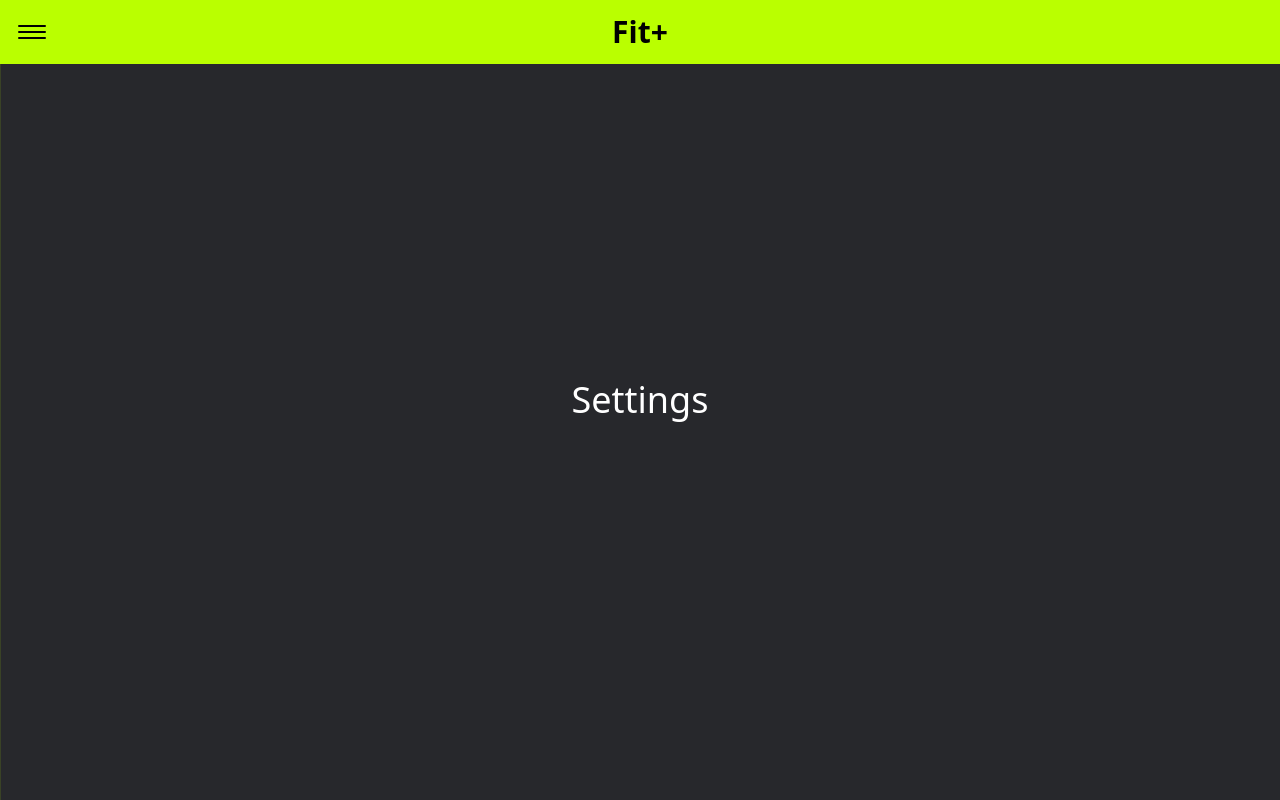
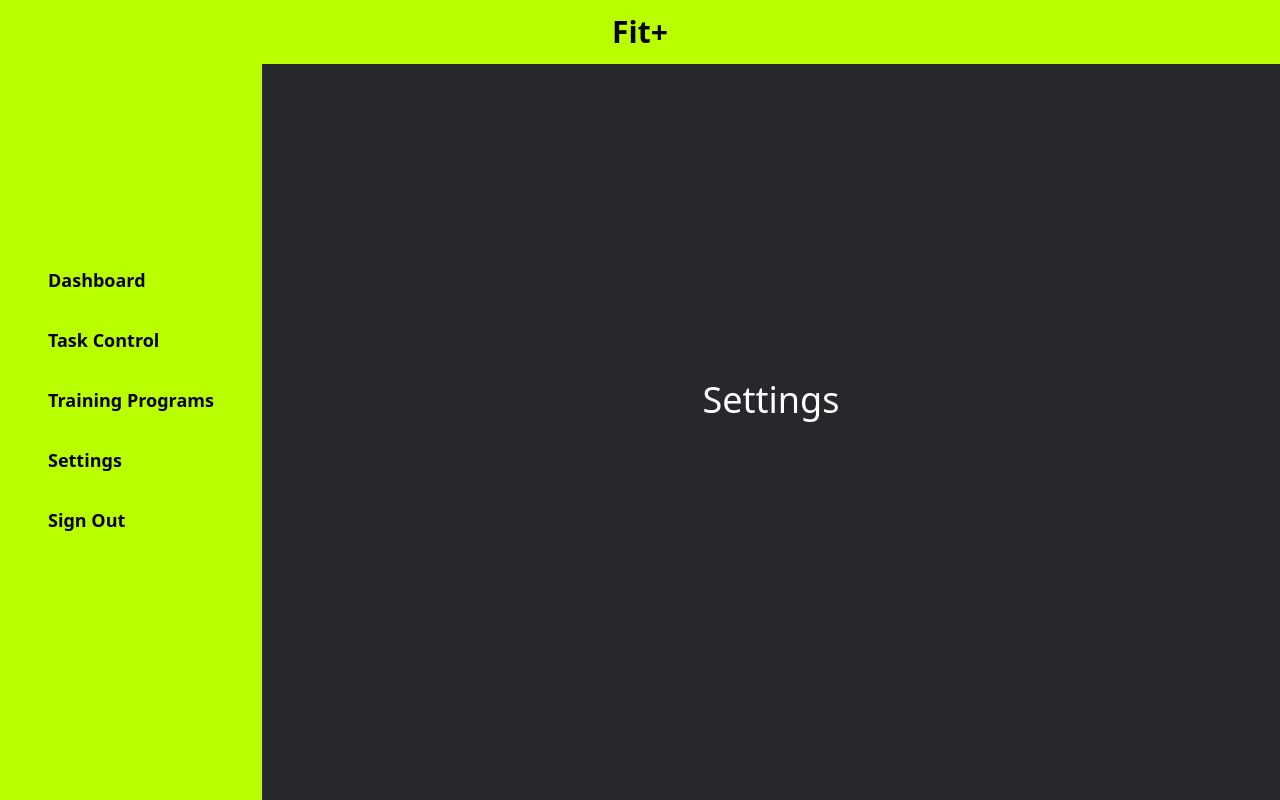
Before and after one commit to amalvelloth/fitplus-fitness-tracker-frontend, a React (Vite) app: page /settings in a window 1280 px wide. Built offline with nearby package versions, Linux system fonts and the light colour scheme.

Commit message:
dashboard update

```diff
--- a/src/components/BurgerMenu.jsx
+++ b/src/components/BurgerMenu.jsx
@@ -12,7 +12,7 @@ function BurgerMenu() {
         /* From Uiverse.io by Shubh0408 */
         <>
             <label
-                className="w-10 h-8 absolute z-50 left-3 cursor-pointer flex items-center justify-center"
+                className="w-10 h-8 lg:hidden absolute z-50 left-3 cursor-pointer flex items-center justify-center"
                 onClick={toggleMenu}
                 aria-expanded={isOpen}
                 aria-label="Toggle Navigation"
@@ -35,8 +35,9 @@ function BurgerMenu() {
             </label>
 
 
+            {/* Menu */}
             <div
-                className={`absolute h-screen flex items-center p-6 top-0 left-0  bg-[#BAFF00] z-10 transition-transform duration-500 ${isOpen ? 'translate-x-0' : '-translate-x-full'
+                className={`absolute lg:hidden h-screen flex items-center p-6 top-0 -left-0  bg-[#BAFF00] z-10 transition-transform duration-500 ${isOpen ? 'translate-x-0' : '-translate-x-full'
                     }`}
             >
                 <ul className='flex flex-col items-start justify-center h-full space-y-8 px-6'>
@@ -85,7 +86,8 @@ function BurgerMenu() {
                             activeClassName="underline"
                         >
                             Sign Out
-                        </NavLink>                    </li>
+                        </NavLink>
+                    </li>
                 </ul>
             </div>
         </>
--- /dev/null
+++ b/src/components/DesktopMenu.jsx
@@ -0,0 +1,43 @@
+import React from 'react'
+import { NavLink } from 'react-router-dom'
+
+function DesktopMenu() {
+    return (
+        <div
+            className={` max-lg:hidden h-screen min-w-fit flex items-center top-0 -left-0  bg-[#BAFF00] z-10 transition-transform duration-500 translate-x-0'
+                    }`}
+        >
+            <ul className='flex flex-col items-start justify-center h-full '>
+
+                <li className='w-full py-4 px-12  hover:bg-[#27282C] text-black hover:text-white'>
+                    <NavLink to="/dashboard" className="text-lg font-bold" activeClassName="underline">
+                        Dashboard
+                    </NavLink>
+                </li>
+                <li className='w-full py-4 px-12  hover:bg-[#27282C] text-black hover:text-white'>
+                    <NavLink to="/taskcontrol" className="text-lg font-bold" activeClassName="underline">
+                        Task Control
+                    </NavLink>
+                </li>
+                <li className='w-full py-4 px-12  hover:bg-[#27282C] text-black hover:text-white'>
+                    <NavLink to="/trainingprograms" className="text-lg font-bold" activeClassName="underline">
+                        Training Programs
+                    </NavLink>
+                </li>
+                <li className='w-full py-4 px-12  hover:bg-[#27282C] text-black hover:text-white'>
+                    <NavLink to="/settings" className="text-lg font-bold" activeClassName="underline">
+                        Settings
+                    </NavLink>
+                </li>
+                <li className='w-full py-4 px-12 hover:bg-[#27282C] text-black hover:text-white'>
+                    <NavLink to="/signout" className="text-lg font-bold" activeClassName="underline">
+                        Sign Out
+                    </NavLink>
+                </li>
+
+            </ul>
+        </div>
+    )
+}
+
+export default DesktopMenu
--- a/src/pages/Dashboard.jsx
+++ b/src/pages/Dashboard.jsx
@@ -1,11 +1,31 @@
-import React from 'react'
+import React from 'react';
+import DesktopMenu from '../components/DesktopMenu';
 
 function Dashboard() {
   return (
-    <div className='h-screen w-full flex items-center justify-center bg-[#27282C]'>
-       <h1 className='text-white text-4xl'>Dashboard</h1>
-    </div>
-  )
+    <>
+      <section className="flex">
+        <DesktopMenu />
+        <div className="h-screen w-full relative flex items-center bg-[#27282C]">
+          <div className="flex w-full h-full items-center justify-start px-8">
+            <div className="greetings">
+              <h1 className="text-white text-2xl">
+                Good morning <span className="font-extrabold text-4xl">AMAL V</span>
+              </h1>
+              <h2 className="text-white text-4xl font-semibold mt-2">Welcome back! 🎉</h2>
+            </div>
+            <div className="avatar bg-white w-24 h-24 rounded-full overflow-hidden">
+              <img
+                className="object-cover w-full h-full"
+                src="https://i.pinimg.com/736x/56/28/a6/5628a66967df6318515fcbe7e912e274--cr-ronaldo-cristiano-ronaldo.jpg"
+                alt=""
+              />
+            </div>
+          </div>
+        </div>
+      </section>
+    </>
+  );
 }
 
-export default Dashboard
+export default Dashboard;
--- a/src/pages/Settings.jsx
+++ b/src/pages/Settings.jsx
@@ -1,10 +1,14 @@
 import React from 'react'
+import DesktopMenu from '../components/DesktopMenu'
 
 function Settings() {
   return (
-    <div className='h-screen w-full flex items-center justify-center bg-[#27282C]'>
-       <h1 className='text-white text-4xl'>Settings</h1>
-    </div>
+    <section className='flex'>
+      <DesktopMenu />
+      <div className='h-screen w-full flex items-center justify-center bg-[#27282C]'>
+        <h1 className='text-white text-4xl'>Settings</h1>
+      </div>
+    </section>
   )
 }
 
--- a/src/pages/SignOut.jsx
+++ b/src/pages/SignOut.jsx
@@ -1,10 +1,14 @@
 import React from 'react'
+import DesktopMenu from '../components/DesktopMenu'
 
 function SignOut() {
   return (
-    <div className='h-screen w-full flex items-center justify-center bg-[#27282C]'>
-       <h1 className='text-white text-4xl'>Sign Out</h1>
-    </div>
+    <section className='flex'>
+      <DesktopMenu />
+      <div className='h-screen w-full flex items-center justify-center bg-[#27282C]'>
+        <h1 className='text-white text-4xl'>Sign Out</h1>
+      </div>
+    </section>
   )
 }
 
--- a/src/pages/TaskControl.jsx
+++ b/src/pages/TaskControl.jsx
@@ -1,10 +1,14 @@
 import React from 'react'
+import DesktopMenu from '../components/DesktopMenu'
 
 function TaskControl() {
   return (
-    <div className='h-screen w-full flex items-center justify-center bg-[#27282C]'>
-       <h1 className='text-white text-4xl'>Task Control</h1>
-    </div>
+    <section className='flex'>
+      <DesktopMenu/>
+      <div className='h-screen w-full flex items-center justify-center bg-[#27282C]'>
+        <h1 className='text-white text-4xl'>Task Control</h1>
+      </div>
+    </section>
   )
 }
 
--- a/src/pages/TrainingPrograms.jsx
+++ b/src/pages/TrainingPrograms.jsx
@@ -1,10 +1,14 @@
 import React from 'react'
+import DesktopMenu from '../components/DesktopMenu'
 
 function TrainingPrograms() {
   return (
-    <div className='h-screen w-full flex items-center justify-center bg-[#27282C]'>
+    <section className='flex'>
+      <DesktopMenu/>
+      <div className='h-screen w-full flex items-center justify-center bg-[#27282C]'>
        <h1 className='text-white text-4xl'>Training Programs</h1>
     </div>
+    </section>
   )
 }
 
```
